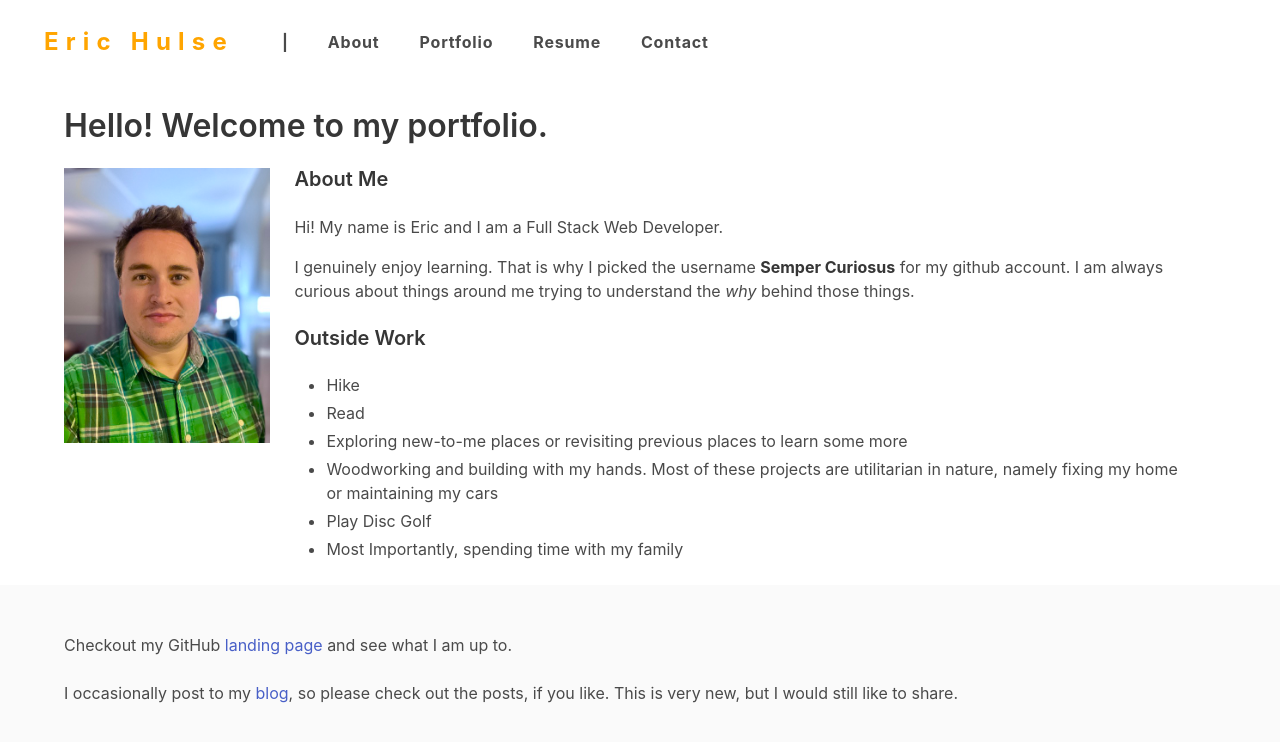
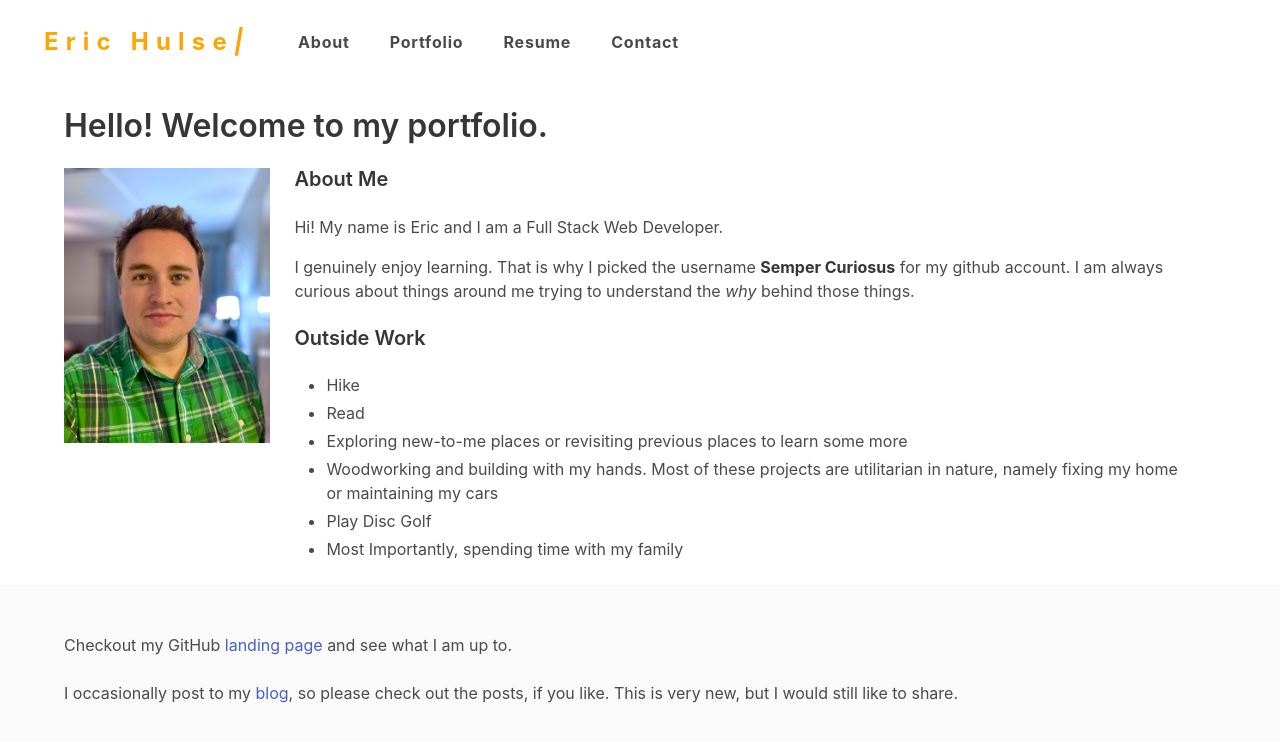
Before and after one commit to sempercuriosus/portfolio-v2, a React (Vite) app: page / in a window 1280 px wide. Shown: the top 742 px of the page. Built offline with nearby package versions, Linux system fonts and the light colour scheme.

Commit message:
updated nav break

```diff
--- a/src/components/Nav/nav.jsx
+++ b/src/components/Nav/nav.jsx
@@ -14,13 +14,7 @@ function Nav({ developerName }) {
       <div
         id='dev-name'
         className='navbar-item'>
-        {name}
-      </div>
-
-      <div
-        id='name-div'
-        className='navbar-item'>
-        |
+        {name} <em>|</em>
       </div>
 
       <Link
```
